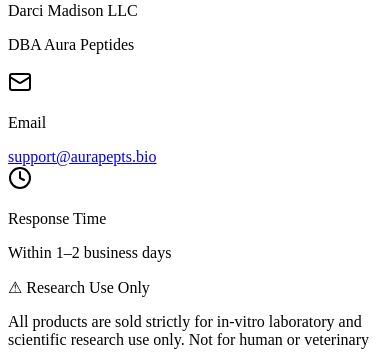
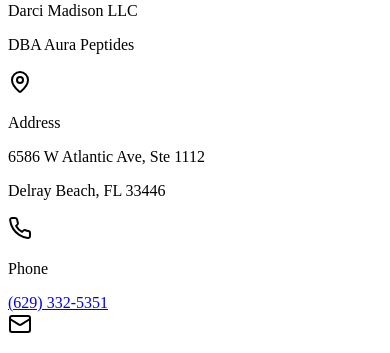
Before and after one commit to dmadisonn/aura-peptides-site, a React (Vite) app in the folder client/: page /contact in a window 390 px wide. Shown: the part 664-1017 px from the top of the page. Built offline with nearby package versions, Linux system fonts and the light colour scheme; no server answers; what @shared/schema would draw is missing.

Commit message:
Add phone + address to Contact page and footer

```diff
--- a/client/src/components/store-footer.tsx
+++ b/client/src/components/store-footer.tsx
@@ -93,7 +93,8 @@
         <div className="flex flex-col sm:flex-row items-center justify-between gap-3 pt-8 border-t border-border/60">
           <div className="text-xs text-muted-foreground text-center sm:text-left space-y-1">
             <p data-testid="text-copyright">&copy; {new Date().getFullYear()} Aura Peptides. All rights reserved.</p>
-            <p>Darci Madison LLC &bull; support@aurapepts.bio</p>
+            <p>Darci Madison LLC DBA Aura Peptides &bull; 6586 W Atlantic Ave, Ste 1112, Delray Beach, FL 33446</p>
+            <p>support@aurapepts.bio &bull; (629) 332-5351</p>
           </div>
           <p className="text-[11px] text-muted-foreground/80 leading-relaxed text-center sm:text-right sm:whitespace-nowrap max-w-xs sm:max-w-none">
             All products are sold strictly for laboratory research use only. Not for human or veterinary use.
--- a/client/src/pages/contact.tsx
+++ b/client/src/pages/contact.tsx
@@ -1,7 +1,7 @@
 import { Button } from "@/components/ui/button";
 import { Input } from "@/components/ui/input";
 import { Textarea } from "@/components/ui/textarea";
-import { Mail, MapPin, Clock } from "lucide-react";
+import { Mail, MapPin, Clock, Phone } from "lucide-react";
 
 export default function ContactPage() {
   return (
@@ -21,6 +21,21 @@
                 <div>
                   <p className="font-semibold text-foreground">Darci Madison LLC</p>
                   <p className="text-muted-foreground">DBA Aura Peptides</p>
+                </div>
+                <div className="flex items-start gap-3">
+                  <MapPin className="h-4 w-4 mt-0.5 text-primary shrink-0" />
+                  <div>
+                    <p className="font-medium text-foreground">Address</p>
+                    <p className="text-muted-foreground">6586 W Atlantic Ave, Ste 1112</p>
+                    <p className="text-muted-foreground">Delray Beach, FL 33446</p>
+                  </div>
+                </div>
+                <div className="flex items-start gap-3">
+                  <Phone className="h-4 w-4 mt-0.5 text-primary shrink-0" />
+                  <div>
+                    <p className="font-medium text-foreground">Phone</p>
+                    <a href="tel:+16293325351" className="text-muted-foreground hover:text-primary transition-colors">(629) 332-5351</a>
+                  </div>
                 </div>
                 <div className="flex items-start gap-3">
                   <Mail className="h-4 w-4 mt-0.5 text-primary shrink-0" />
```
